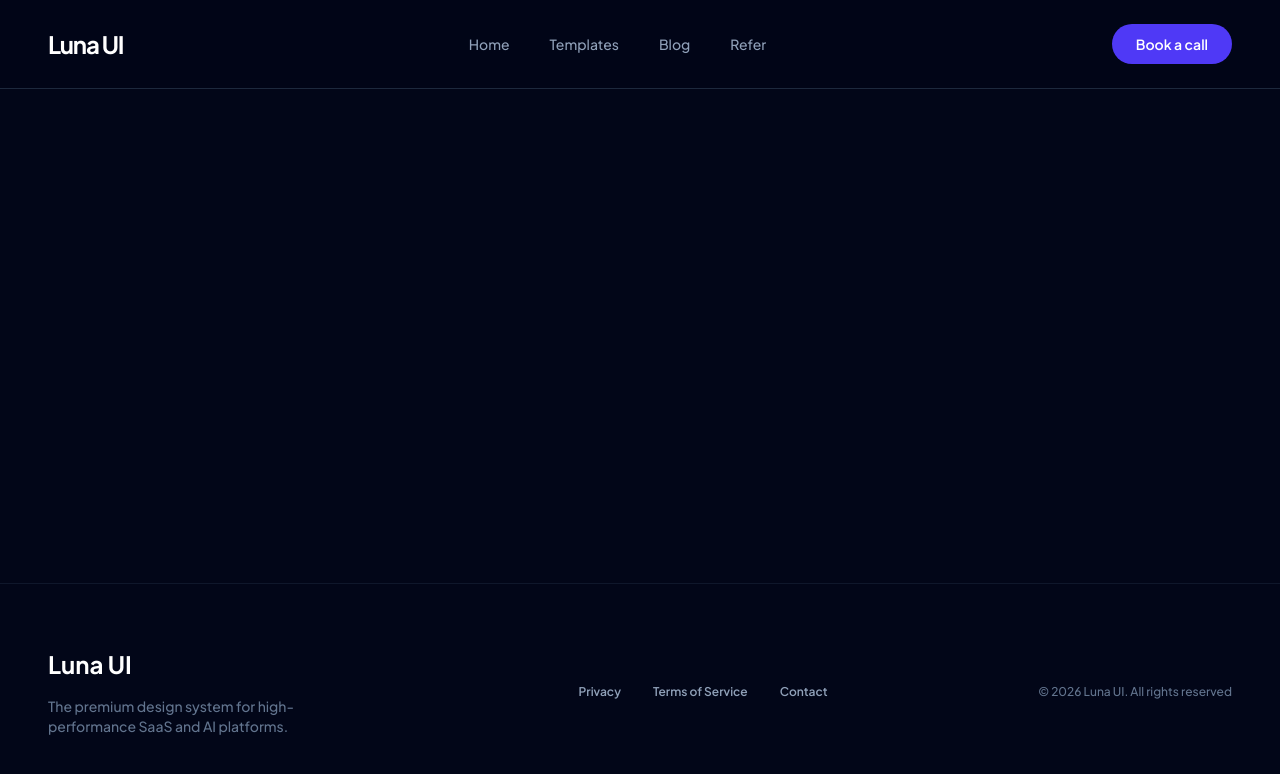
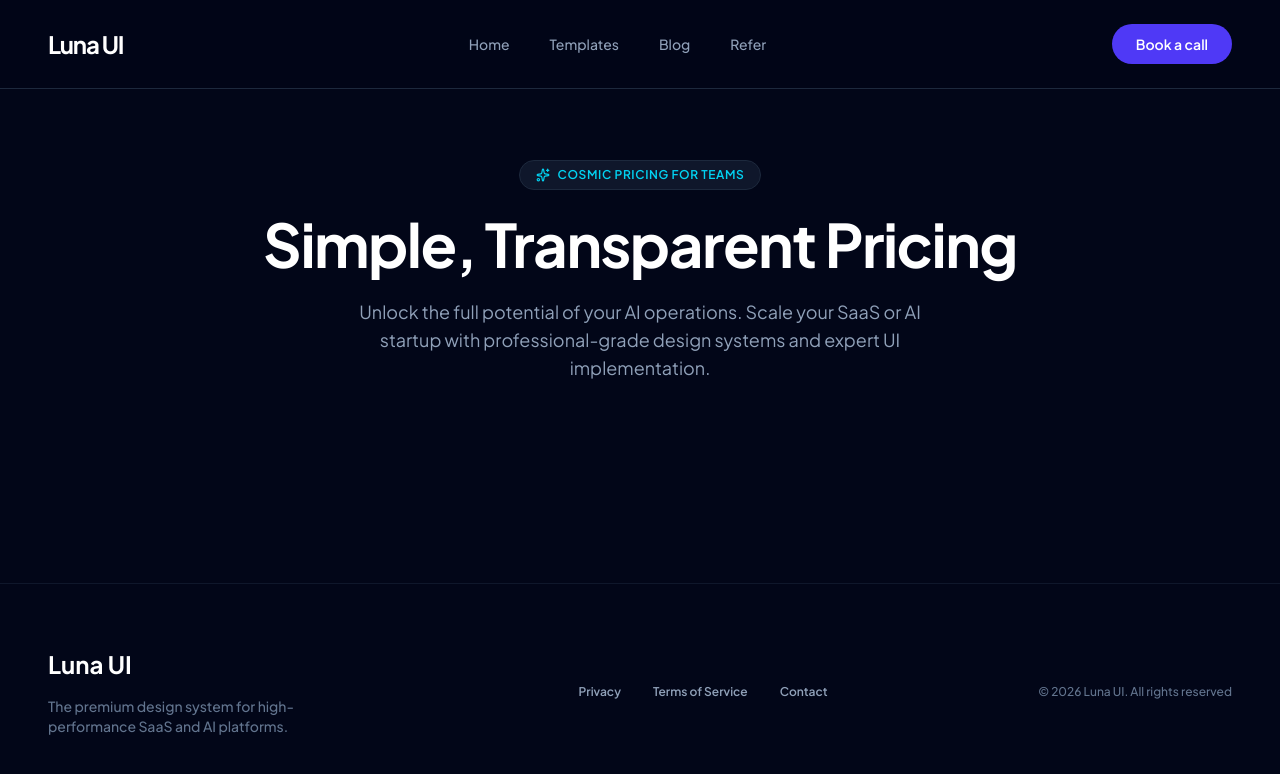
Before and after one commit to arturolguillen/devarturo-5-saas-pricing-table, a Next.js app: page / in a window 1280 px wide. Shown: the top 774 px of the page. Built offline with nearby package versions, Linux system fonts and the light colour scheme.

Commit message:
Add Hero section with components and lucide-react dependency

```diff
--- a/package.json
+++ b/package.json
@@ -9,6 +9,7 @@
     "lint": "eslint"
   },
   "dependencies": {
+    "lucide-react": "^1.17.0",
     "next": "16.2.7",
     "react": "19.2.4",
     "react-dom": "19.2.4"
--- a/src/app/page.tsx
+++ b/src/app/page.tsx
@@ -2,6 +2,10 @@ import Footer from "@/components/Footer";
 import FooterBrand from "@/components/FooterBrand";
 import FooterCopy from "@/components/FooterCopy";
 import FooterMenu from "@/components/FooterMenu";
+import Hero from "@/components/Hero";
+import HeroBadge from "@/components/HeroBadge";
+import HeroDescription from "@/components/HeroDescription";
+import HeroTitle from "@/components/HeroTitle";
 import MainWrapper from "@/components/MainWrapper";
 import Topbar from "@/components/Topbar";
 import TopbarCTA from "@/components/TopbarCTA";
@@ -17,7 +21,11 @@ export default function Home() {
                 <TopbarCTA />
             </Topbar>
             <MainWrapper>
-                <></>
+                <Hero>
+                    <HeroBadge />
+                    <HeroTitle />
+                    <HeroDescription />
+                </Hero>
             </MainWrapper>
             <Footer>
                 <FooterBrand />
--- /dev/null
+++ b/src/components/Hero.tsx
@@ -0,0 +1,9 @@
+export default function Hero({ children }: {
+    children: React.ReactNode;
+}) {
+    return (
+        <header className="text-center mb-16">
+            {children}
+        </header>
+    );
+}
--- /dev/null
+++ b/src/components/HeroBadge.tsx
@@ -0,0 +1,10 @@
+import { Sparkles } from "lucide-react";
+
+export default function HeroBadge() {
+    return (
+        <div className="inline-flex items-center gap-2 bg-slate-900 px-4 py-1.5 rounded-full border border-slate-800 mb-6">
+            <Sparkles size={14} className="text-cyan-400" />
+            <span className="text-xs font-semibold text-cyan-400 uppercase tracking-wider">{'Cosmic Pricing for Teams'}</span>
+        </div>
+    );
+}
--- /dev/null
+++ b/src/components/HeroDescription.tsx
@@ -0,0 +1,5 @@
+export default function HeroDescription() {
+    return (
+        <p className="text-lg text-slate-400 max-w-xl mx-auto">{'Unlock the full potential of your AI operations. Scale your SaaS or AI startup with professional-grade design systems and expert UI implementation.'}</p>
+    );
+}
--- /dev/null
+++ b/src/components/HeroTitle.tsx
@@ -0,0 +1,5 @@
+export default function HeroTitle() {
+    return (
+        <h1 className="text-4xl md:text-6xl font-bold text-white mb-6 max-w-3xl mx-auto tracking-tight">{'Simple, Transparent Pricing'}</h1>
+    );
+}
```
Also changed, not shown: 1 other file (tests, documents, lock files or other folders).
